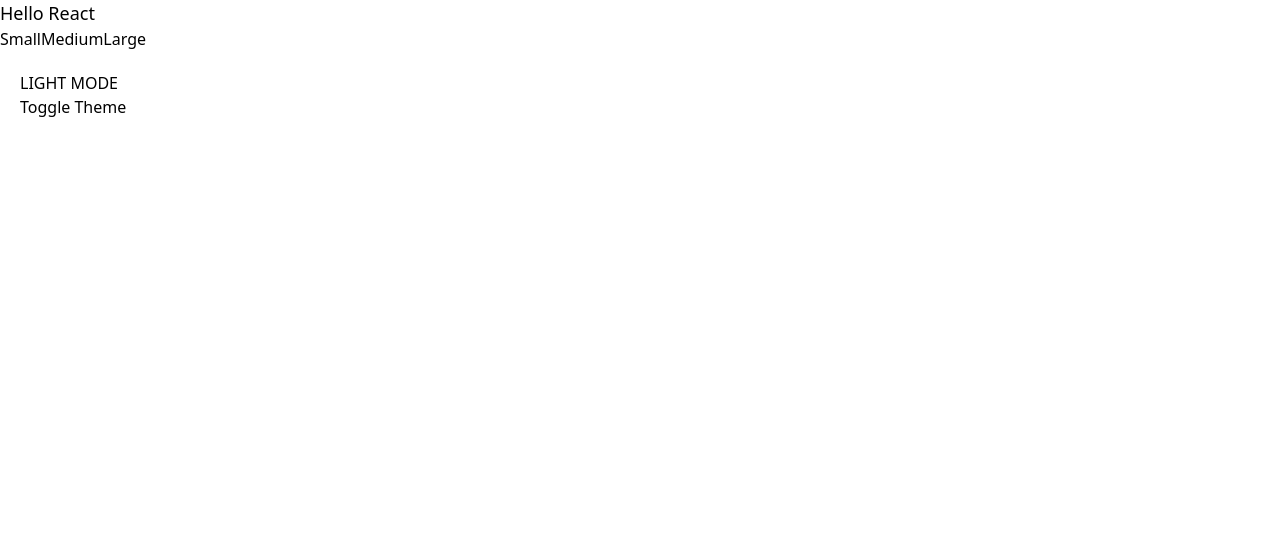
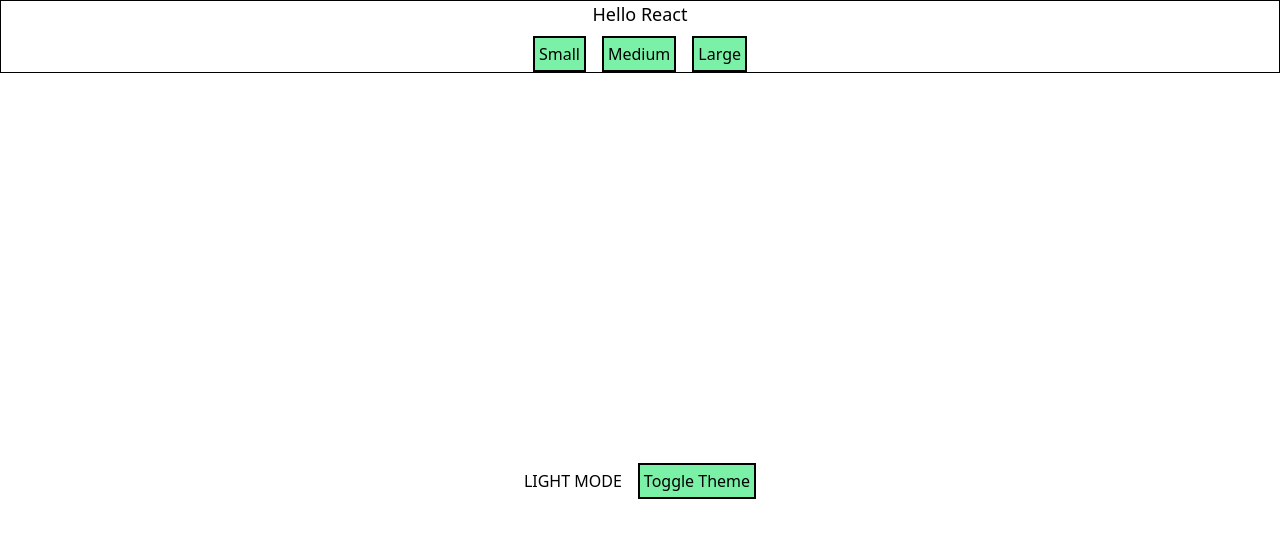
Before and after one commit to ajaynaveen99/practice-hooks, a React (Vite) app: page / in a window 1280 px wide. Shown: the top 538 px of the page. Built offline with nearby package versions, Linux system fonts and the light colour scheme.

Commit message:
Enhance TextSizeController and ThemeSwitcher components with improved styling and layout

```diff
--- a/src/Components/createContextApi/useReduce/useReduceExamples/TextSizeController.jsx
+++ b/src/Components/createContextApi/useReduce/useReduceExamples/TextSizeController.jsx
@@ -24,14 +24,14 @@
   const [state, dispatch] = useReducer(textSizeReducer, initialState);
 
   return (
-    <div>
+    <div  className="felx items-center justify-center border text-center">
       <p style={{ fontSize: state.size === "small" ? "14px" : state.size === "medium" ? "18px" : "24px" }}>
         Hello React
       </p>
-
-      <button onClick={() => dispatch({ type: "SMALL" })}>Small</button>
-      <button onClick={() => dispatch({ type: "MEDIUM" })}>Medium</button>
-      <button onClick={() => dispatch({ type: "LARGE" })}>Large</button>
+ <div className="mt-2 flex justify-center items-center gap-4 ">
+      <button className="border-2 p-1 bg-green-300 " onClick={() => dispatch({ type: "SMALL" })}>Small</button>
+      <button className="border-2 p-1 bg-green-300 " onClick={() => dispatch({ type: "MEDIUM" })}>Medium</button>
+      <button  className="border-2 p-1 bg-green-300 " onClick={() => dispatch({ type: "LARGE" })}>Large</button></div>
     </div>
   );
 }
--- a/src/Components/createContextApi/useReduce/useReduceExamples/ThemeSwitcher.jsx
+++ b/src/Components/createContextApi/useReduce/useReduceExamples/ThemeSwitcher.jsx
@@ -24,10 +24,12 @@
   };
 
   return (
-    <div style={styles}>
+    <div style={styles} className="mt-2 flex justify-center items-center gap-4   h-screen">
+
       <h2>{state.theme.toUpperCase()} MODE</h2>
 
-      <button onClick={() => dispatch({ type: "TOGGLE_THEME" })}>
+
+      <button  className="border-2 p-1 bg-green-300 " onClick={() => dispatch({ type: "TOGGLE_THEME" })}>
         Toggle Theme
       </button>
     </div>
```
